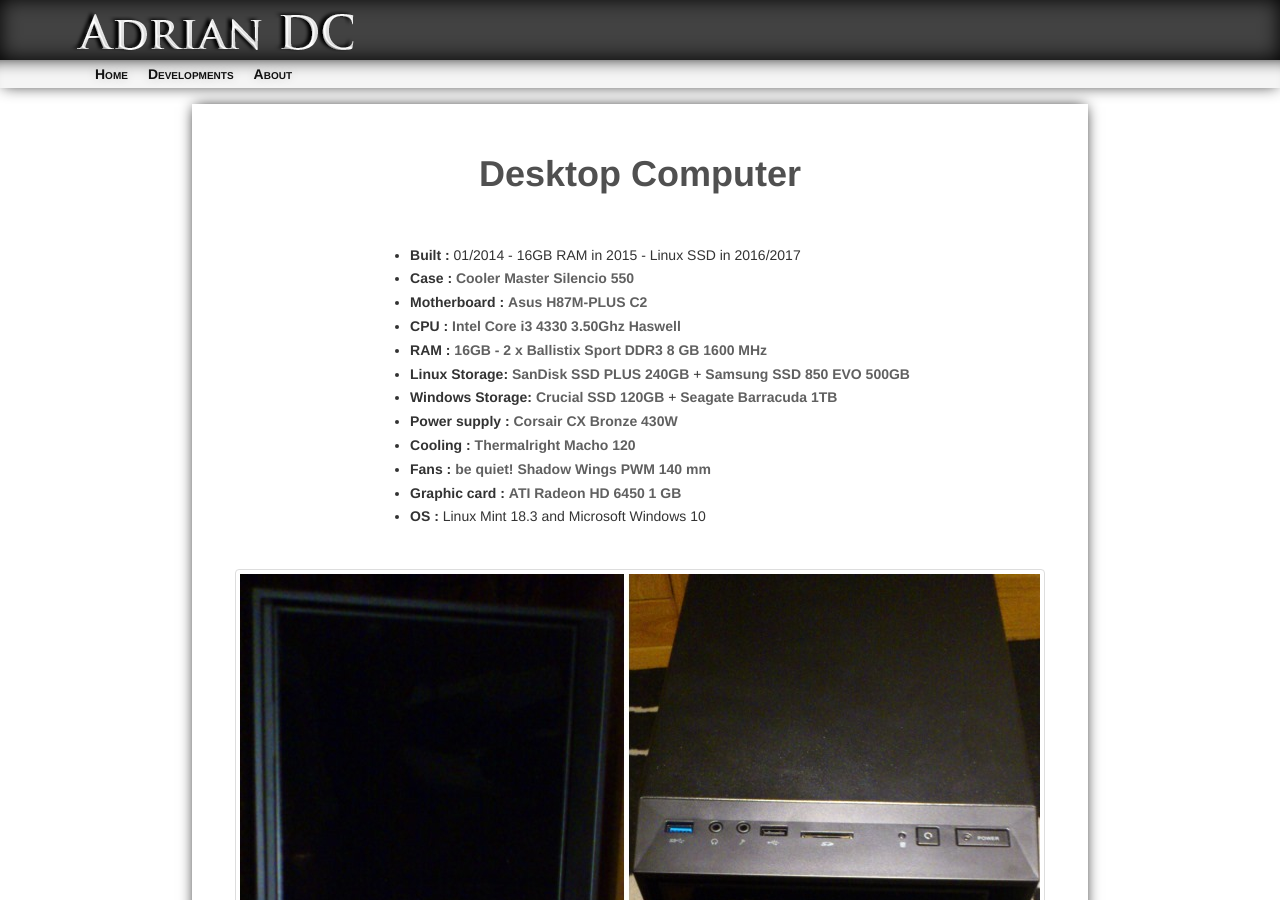
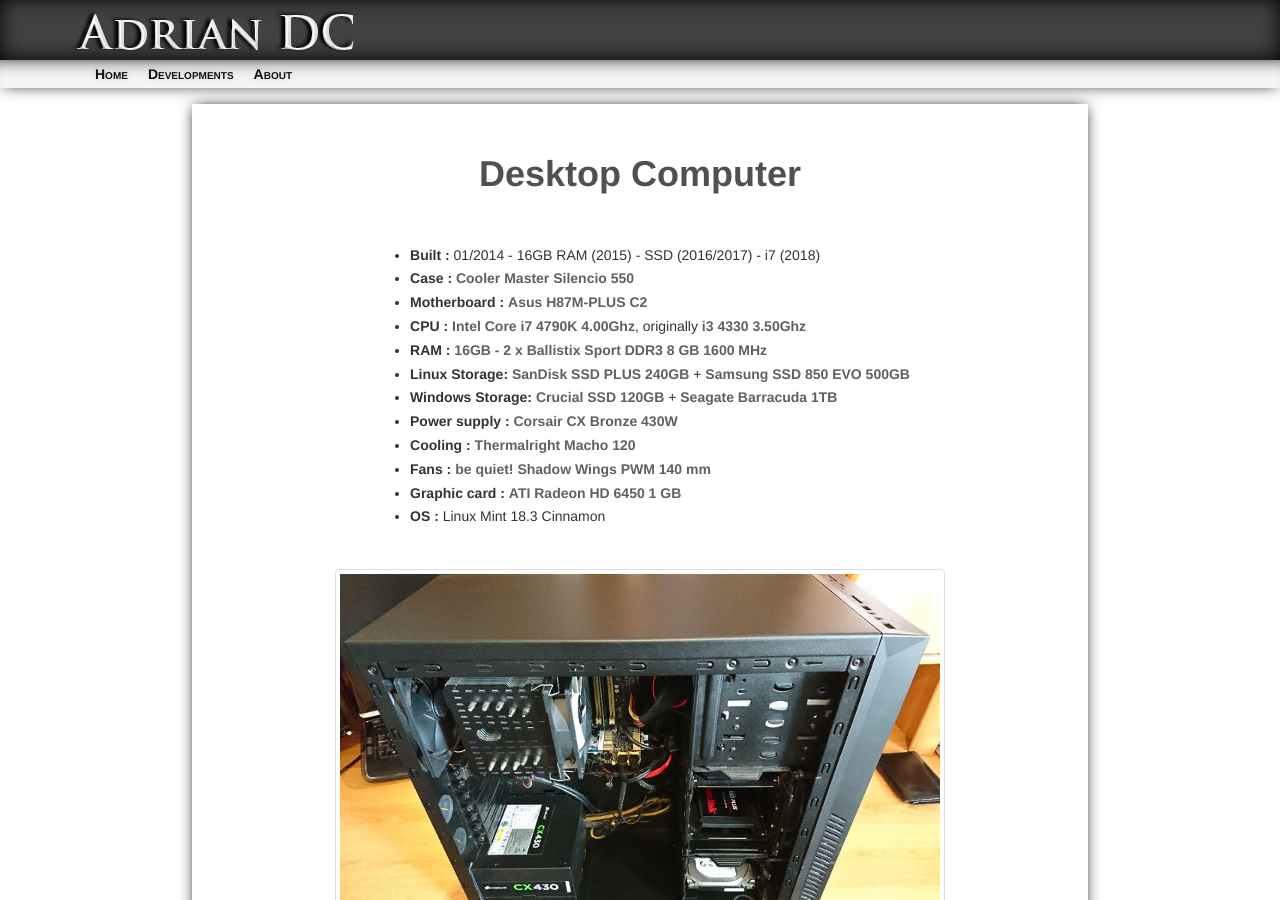
Before and after one commit to AdrianDC/adriandc.github.io, a Jekyll site: the page built from computer.md, in a window 1280 px wide and 900 px high. Built offline with Jekyll 4.4.1, drawn with Linux system fonts in a browser that asks for light colours; nearby versions of some CDN libraries.

Commit message:
computer: Updates for the i7 4790K installation
Change-Id: Ifd36b7ace5cceb5416b95a1cd774f9cf894e55ff

```diff
--- a/computer.md
+++ b/computer.md
@@ -9,10 +9,10 @@
 <br />
 
 <div style="display: inline-block; line-height: 1.7em; text-align: left;">
-* **Built :** 01/2014 - 16GB RAM in 2015 - Linux SSD in 2016/2017
+* **Built :** 01/2014 - 16GB RAM (2015) - SSD (2016/2017) - i7 (2018)
 * **Case :** [Cooler Master Silencio 550](http://www.coolermaster.fr/product.php?product_id=6709){: target="_blank" }
 * **Motherboard :** [Asus H87M-PLUS C2](https://www.asus.com/Motherboards/H87MPLUS/){: target="_blank" }
-* **CPU :** [Intel Core i3 4330 3.50Ghz Haswell](http://ark.intel.com/fr/products/77769/intel-core-i3-4330-processor-4m-cache-3_50-ghz){: target="_blank" }
+* **CPU :** [Intel Core i7 4790K 4.00Ghz](https://ark.intel.com/products/80807){: target="_blank" }, originally [i3 4330 3.50Ghz](http://ark.intel.com/products/77769){: target="_blank" }
 * **RAM :** [16GB - 2 x Ballistix Sport DDR3 8 GB 1600 MHz](http://www.crucial.com/usa/en/bls8g3d1609ds1s00){: target="_blank" }
 * **Linux Storage:** [SanDisk SSD PLUS 240GB](https://www.google.com/search?q=SDSSDA-240G-G26){: target="_blank" } + [Samsung SSD 850 EVO 500GB](https://www.google.com/search?q=MZ-75E500B/EU){: target="_blank" }
 * **Windows Storage:** [Crucial SSD 120GB](https://www.google.com/search?q=CT120M500SSD1){: target="_blank" } + [Seagate Barracuda 1TB](https://www.google.com/search?q=ST1000DM003){: target="_blank" }
@@ -20,7 +20,7 @@
 * **Cooling :** [Thermalright Macho 120](http://thermalright.com/product/macho120-rev-a){: target="_blank" }
 * **Fans :** [be quiet! Shadow Wings PWM 140 mm](http://www.bequiet.com/fr/casefans/264){: target="_blank" }
 * **Graphic card :** [ATI Radeon HD 6450 1 GB](http://www.amd.com/fr-fr/products/graphics/desktop/6000/6450){: target="_blank" }
-* **OS :** Linux Mint 18.3 and Microsoft Windows 10
+* **OS :** Linux Mint 18.3 Cinnamon
 </div>
 
 <br />
```
Also changed, not shown: images/computer.jpg.
